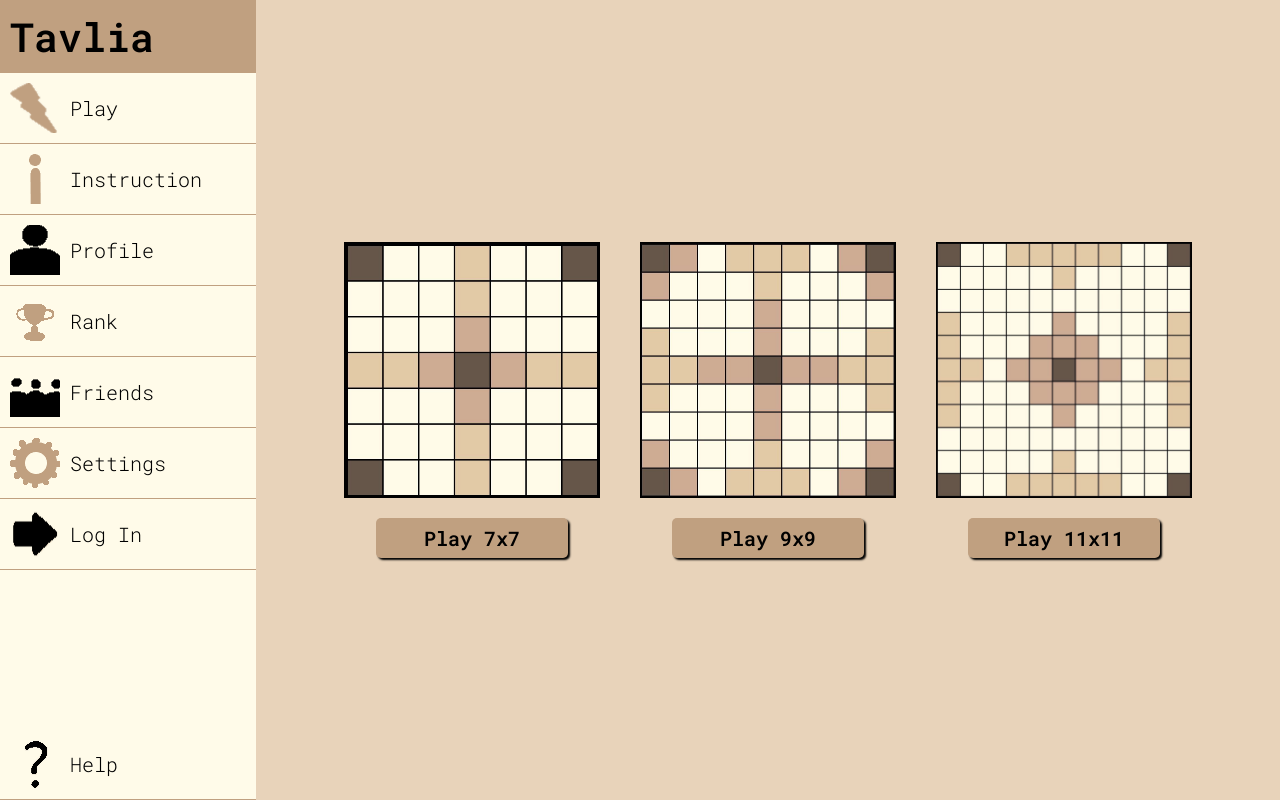
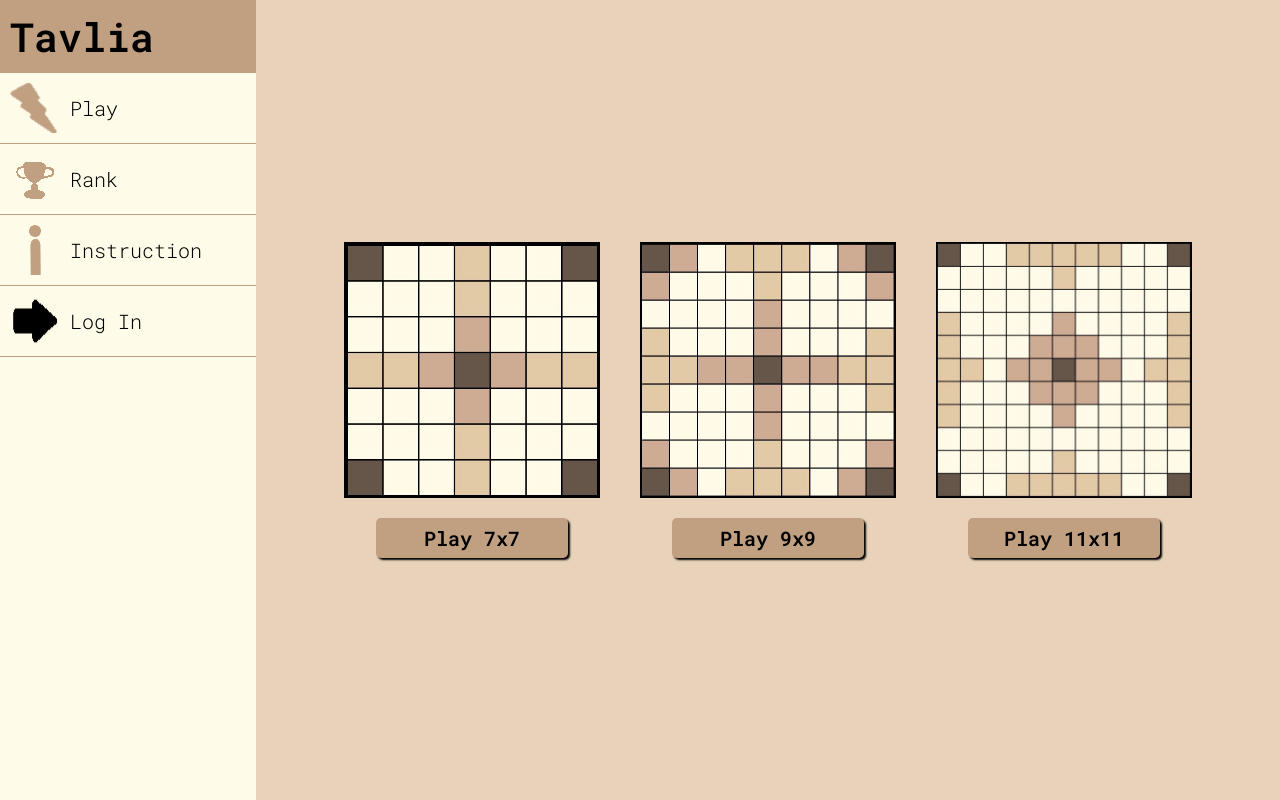
Before and after one commit to Yurex1/TavliaGame, a Next.js app in the folder frontend/: page / in a window 1280 px wide. Built offline with nearby package versions, Linux system fonts and the light colour scheme.

Commit message:
sidebar  + yml

```diff
--- a/frontend/src/components/SideBar/index.tsx
+++ b/frontend/src/components/SideBar/index.tsx
@@ -20,16 +20,16 @@ const SideBare:FC<SideBareProps> = ({setShowAuth}) => {
         </a>
 
         <SideBarItem text="Play" hrefText="../" img_url={"Lightning.png"}  />
-        <SideBarItem text="Instruction" hrefText="../" img_url={"info.png"} />
-        <SideBarItem text="Profile" hrefText="../" img_url={"prof.png"} />
+        {/* <SideBarItem text="Profile" hrefText="../" img_url={"prof.png"} /> */}
         <SideBarItem text="Rank" hrefText="../rank" img_url={"rank.png"} />
-        <SideBarItem text="Friends" hrefText="../" img_url={"friends.png"} />
-        <SideBarItem text="Settings" hrefText="../" img_url={"sett.png"} />
+        <SideBarItem text="Instruction" hrefText="../instruction" img_url={"info.png"} />
+        {/* <SideBarItem text="Friends" hrefText="../" img_url={"friends.png"} /> */}
+        {/* <SideBarItem text="Settings" hrefText="../" img_url={"sett.png"} /> */}
         <SideBarLogItem setShowAuth = {setShowAuth}/>
       </div>
-      <div className="down-items">
+      {/* <div className="down-items">
         <SideBarItem text="Help" hrefText="../" img_url={"help.png"} />
-      </div>
+      </div> */}
     </aside>
   );
 }
```
